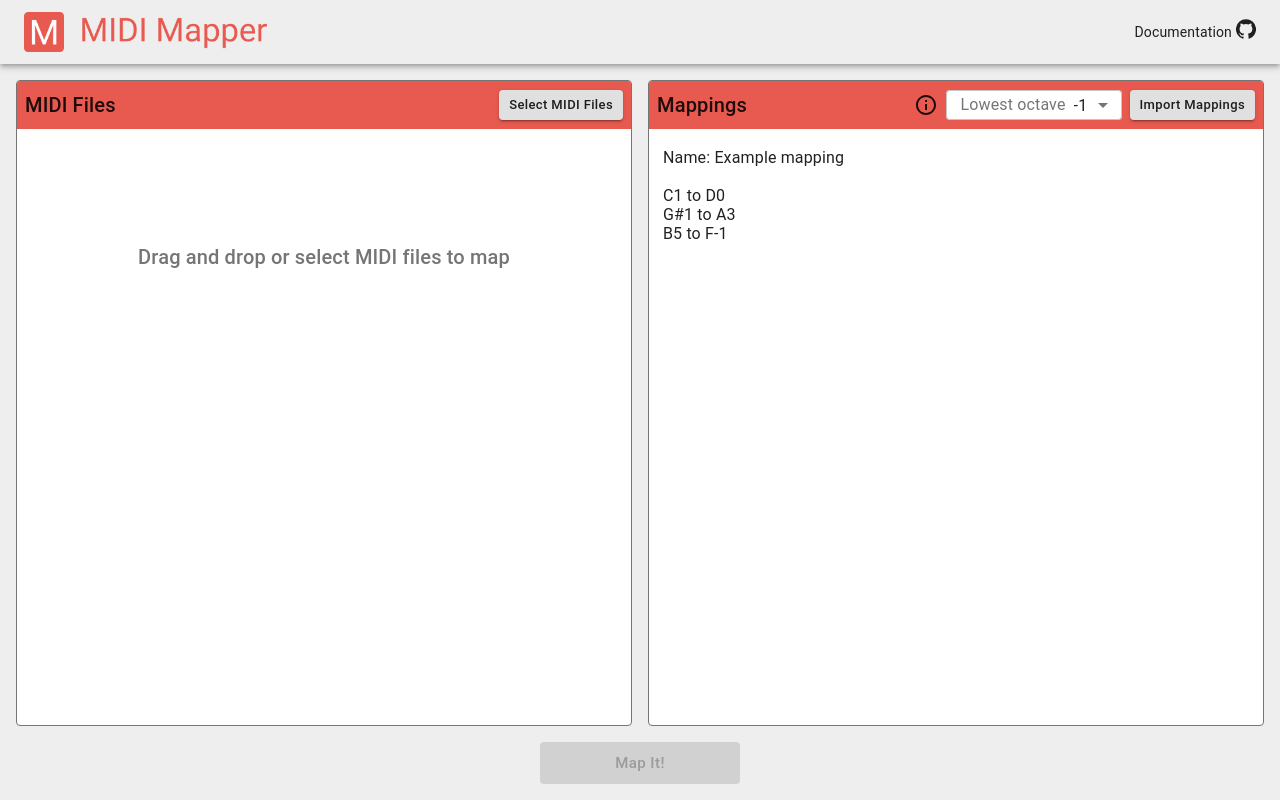
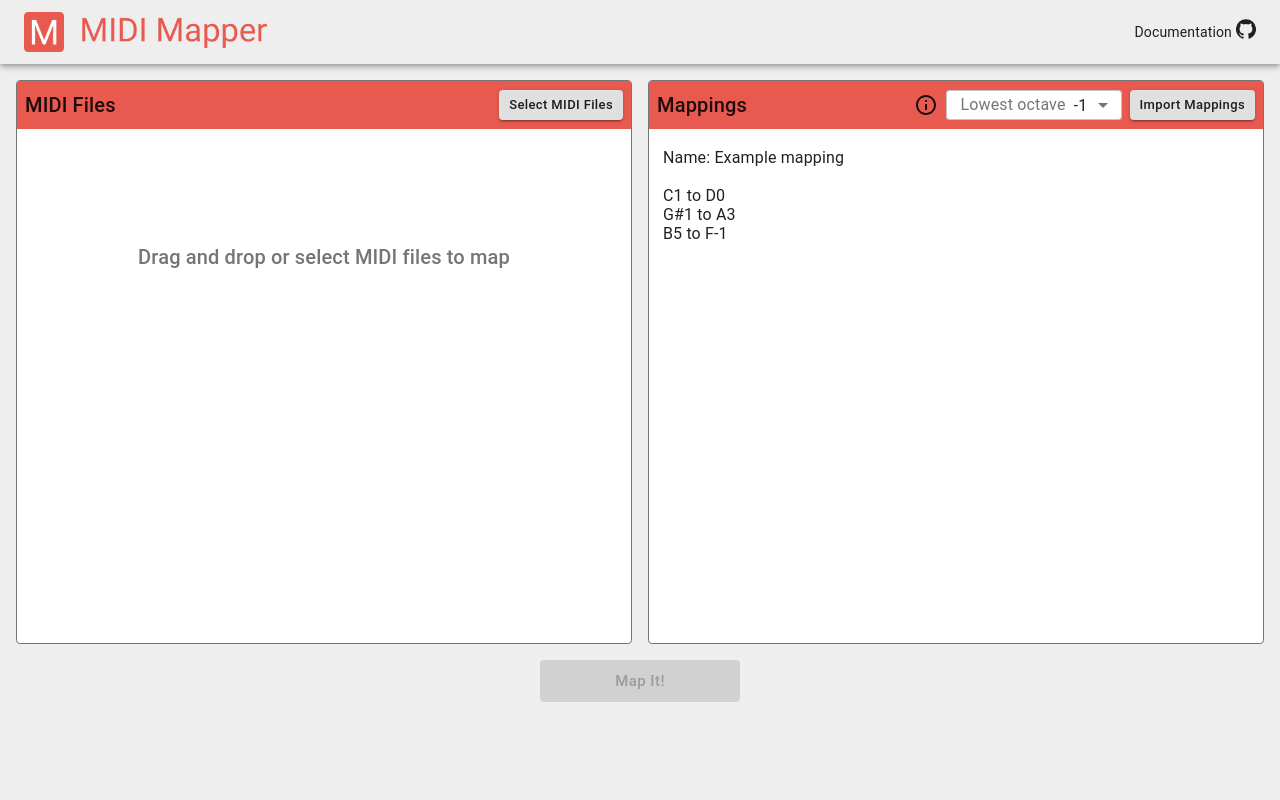
Before and after one commit to mbise1993/midi-mapper, a Next.js app: page / in a window 1280 px wide. Built offline with nearby package versions, Linux system fonts and the light colour scheme.

Commit message:
Just use the Grid

```diff
--- a/src/components/Page.tsx
+++ b/src/components/Page.tsx
@@ -7,7 +7,6 @@ export const Page: React.FC<PageProps> = ({ children, ...rest }) => {
   const style: React.CSSProperties = {
     height: 'calc(100vh - 64px)',
     padding: '16px',
-    overflow: 'auto',
     display: 'flex',
     flexDirection: 'column',
   };
--- a/src/pages/index.tsx
+++ b/src/pages/index.tsx
@@ -1,6 +1,5 @@
 import React from 'react';
 import {
-  Box,
   Button,
   Dialog,
   DialogActions,
@@ -19,15 +18,9 @@ import { storageService } from '../services/storageService';
 
 const LOWEST_OCTAVE_STORAGE_KEY = 'lowest-octave';
 
-const RootGrid = withStyles({
-  root: {
-    flex: 1,
-  },
-})(Grid);
-
 const SectionGridItem = withStyles({
   root: {
-    minHeight: '500px',
+    minHeight: '580px',
   },
 })(Grid);
 
@@ -80,7 +73,7 @@ export default function Home() {
 
   return (
     <Page>
-      <RootGrid container spacing={2} justify="center">
+      <Grid container spacing={2} justify="center">
         <SectionGridItem item xs={12} md={6}>
           <MidiFilesView
             files={midiFiles}
@@ -96,9 +89,7 @@ export default function Home() {
             onTextChange={onMappingTextChange}
           />
         </SectionGridItem>
-      </RootGrid>
-
-      <Box width="100%" marginTop={2} display="flex" justifyContent="center">
+        <Grid item>
           <Button
             style={{ width: '200px' }}
             variant="contained"
@@ -109,7 +100,8 @@ export default function Home() {
           >
             Map It!
           </Button>
-      </Box>
+        </Grid>
+      </Grid>
 
       <Dialog open={!!error} onClose={() => setError(undefined)}>
         <DialogTitle>Mapping Error :(</DialogTitle>
```
Lines whose indentation alone changed are shown as unchanged.
